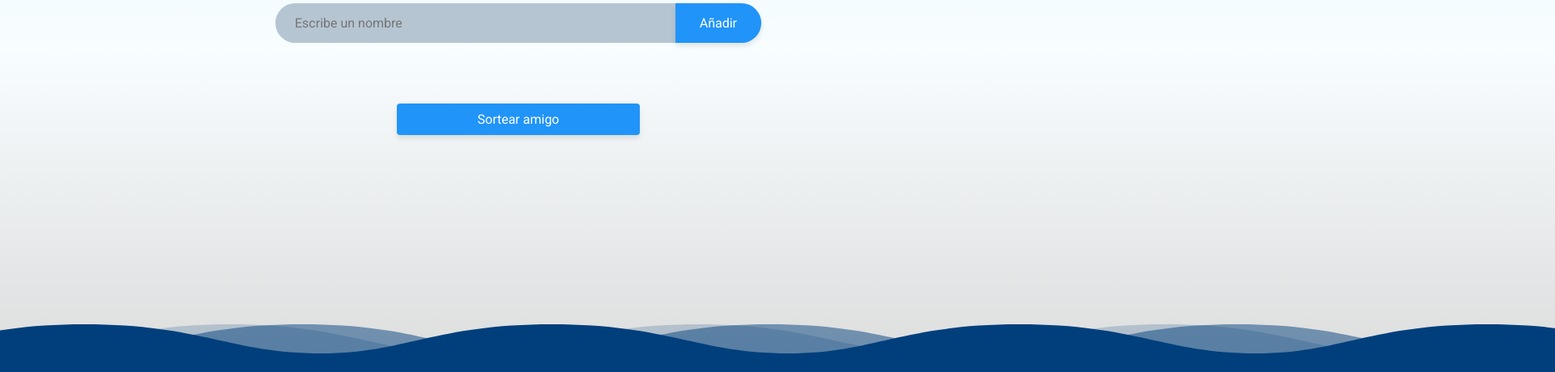
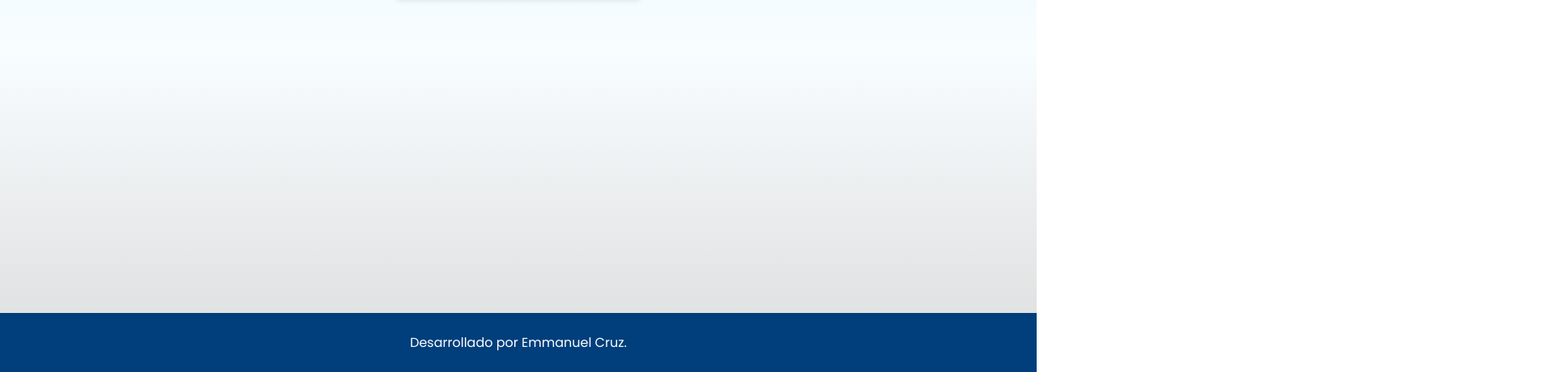
Before and after one commit to emmanuel-cruz-dev/amigo-secreto, a plain HTML site: page index.html in a window 1280 px wide. Shown: the part 340-800 px from the top of the page at 81% size, 1920 px wide, since content can reach past the window. Drawn offline with Linux system fonts and the light colour scheme.

Commit message:
footer agregado

```diff
--- a/index.html
+++ b/index.html
@@ -21,7 +21,7 @@
             <h2 class="section-title">Digite el nombre de sus amigos</h2>
             <div class="input-wrapper">
                 <input type="text" id="amigo" class="input-name" placeholder="Escribe un nombre">
-                <button class="button-add" onclick="agregarAmigo()">Añadir</button>
+                <button class="button-add" onclick="agregarAmigo()">Agregar</button>
             </div>
 
             <ul id="listaAmigos" class="name-list" aria-labelledby="listaAmigos" role="list"></ul>
@@ -35,14 +35,17 @@
           </section>
 
 
-          <div class="wave-container">
+          <!-- <div class="wave-container">
             <div class="wave wave1"></div>
             <div class="wave wave2"></div>
             <div class="wave wave3"></div>
-          </div>
+          </div> -->
+
         </main>
 
-
+        <footer class="footer">
+          <p>Desarrollado por <a class="footer__link" href="https://www.linkedin.com/in/emmanuel-cruz-dev/" target="_blank" rel="noopener noreferrer" title="Emmanuel Cruz LinkedIn">Emmanuel Cruz</a>.</p>
+        </footer>
     <script src="/script/script.js" defer></script>
 </body>
 </html>
--- a/styles/style.css
+++ b/styles/style.css
@@ -4,7 +4,7 @@
   --font-family-roboto: "Roboto", serif;
 
   /* Colors */
-  --color-primary: #4B69FD;
+  --color-primary: #003f7c;
   --color-secondary: #5a81a6;
   --color-tertiary: #b6c5d2;
   --color-button: #fe652b;
@@ -18,8 +18,8 @@
   box-sizing: border-box;
   margin: 0;
   padding: 0;
+  font-family: var(--font-family-poppins);
   /* border: 1px solid red; */
-  font-family: var(--font-family-poppins);
 }
 
 html{
@@ -33,13 +33,20 @@ body {
     #F8FDFF 50%,
     #dcdcdc 100%
   );
+  display: flex;
+  flex-direction: column;
+  justify-content: space-between;
+}
+
+a{
+  color: inherit;
+  text-decoration: none;
 }
 
 .main-content {
   display: flex;
   flex-direction: column;
   justify-content: space-between;
-  height: 100%;
   width: 100%;
 }
 
@@ -55,7 +62,7 @@ body {
 /* Títulos */
 .main-title {
   font-size: 1.75rem;
-  font-weight: 900;
+  font-weight: 700;
   font-style: italic;
   color: var(--color-white);
 }
@@ -72,7 +79,7 @@ body {
 
 .section-title {
   font-size: 2rem;
-  font-weight: 700;
+  font-weight: 600;
   color: var(--color-secondary);
   margin: 10px 0;
   text-align: center;
@@ -194,7 +201,7 @@ ul {
 
 .wave {
   position: absolute;
-  bottom: 0;
+  /* bottom: 10rem; */
   left: 0;
   width: 200%;
   height: 4rem;
@@ -224,3 +231,17 @@ ul {
   background-position: 0 bottom;
   background-repeat: repeat-x;
 }
+
+/* Footer */
+
+.footer{
+  /* width: 100vw; */
+  background-color: var(--color-primary);
+  color: var(--color-white);
+  padding: 1.5rem;
+  text-align: center;
+}
+
+.footer__link:hover{
+  text-decoration: underline;
+}
```
